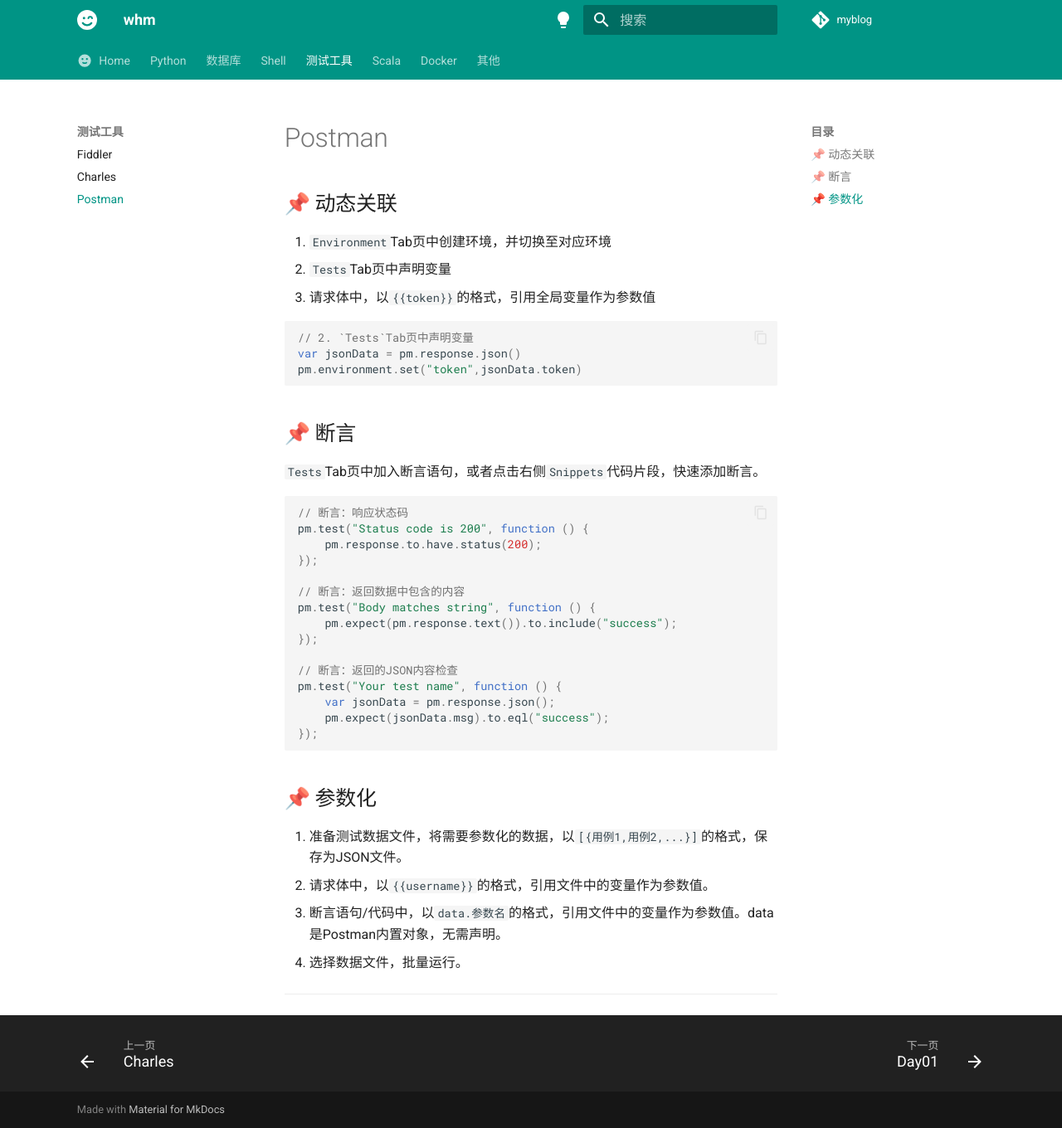
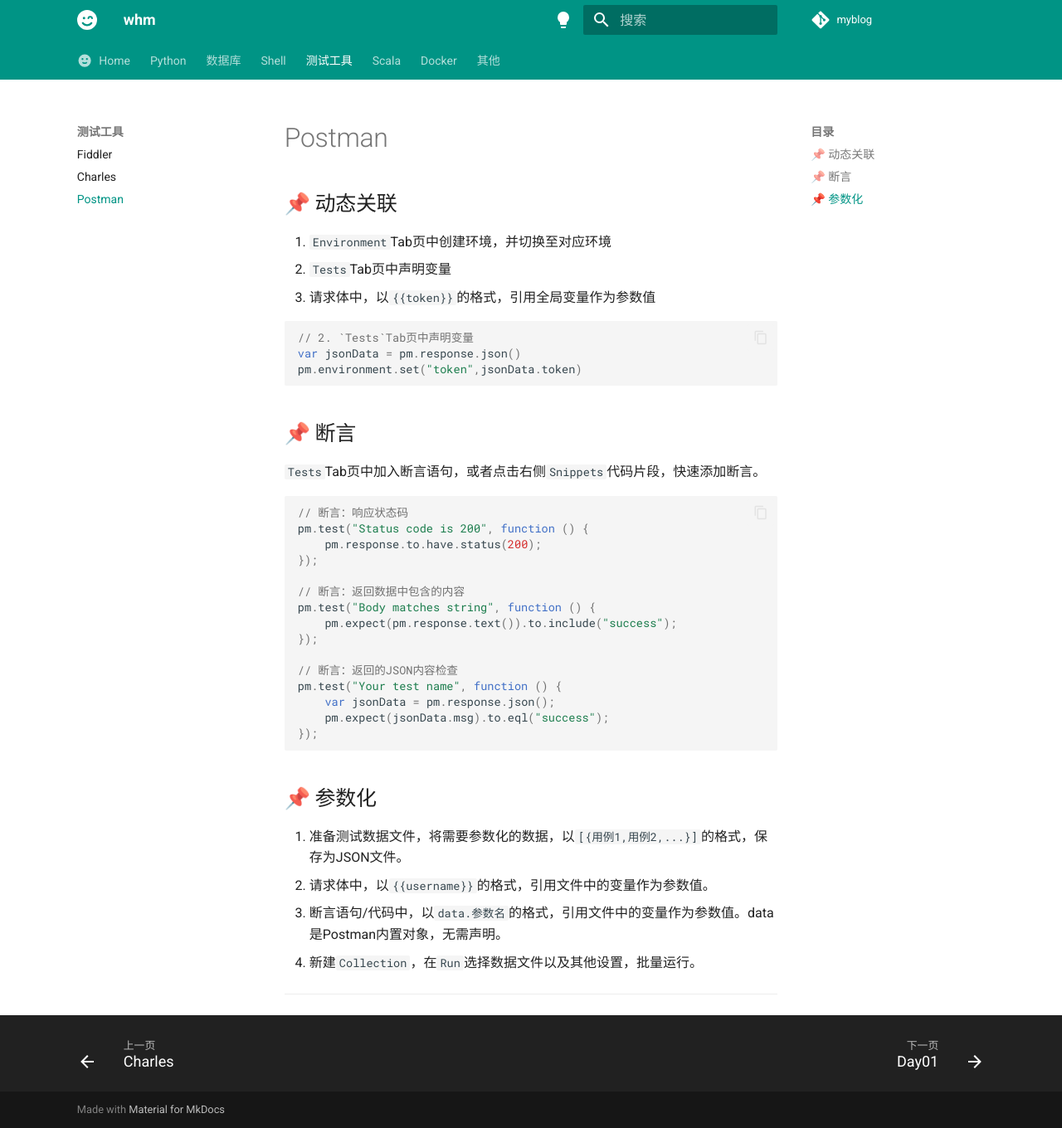
Before and after one commit to Jork-S-B/Jork-S-B.github.io, an MkDocs documentation site: the page built from docs/utils/postman_notes.md, in a window 1280 px wide and 1360 px high. Shown: the whole window at 83% size. Built offline with MkDocs 1.6.1 and Material for MkDocs 9.7.7, drawn with Linux system fonts in a browser that asks for light colours; comment, search, counter and statistics services are not loaded.

Commit message:
补充描述

```diff
--- a/docs/utils/postman_notes.md
+++ b/docs/utils/postman_notes.md
@@ -39,7 +39,7 @@
 1. 准备测试数据文件，将需要参数化的数据，以`[{用例1,用例2,...}]`的格式，保存为JSON文件。
 2. 请求体中，以`{{username}}`的格式，引用文件中的变量作为参数值。
 3. 断言语句/代码中，以`data.参数名`的格式，引用文件中的变量作为参数值。data是Postman内置对象，无需声明。
-4. 选择数据文件，批量运行。
+4. 新建`Collection`，在`Run`选择数据文件以及其他设置，批量运行。
 
 
 ---
```
